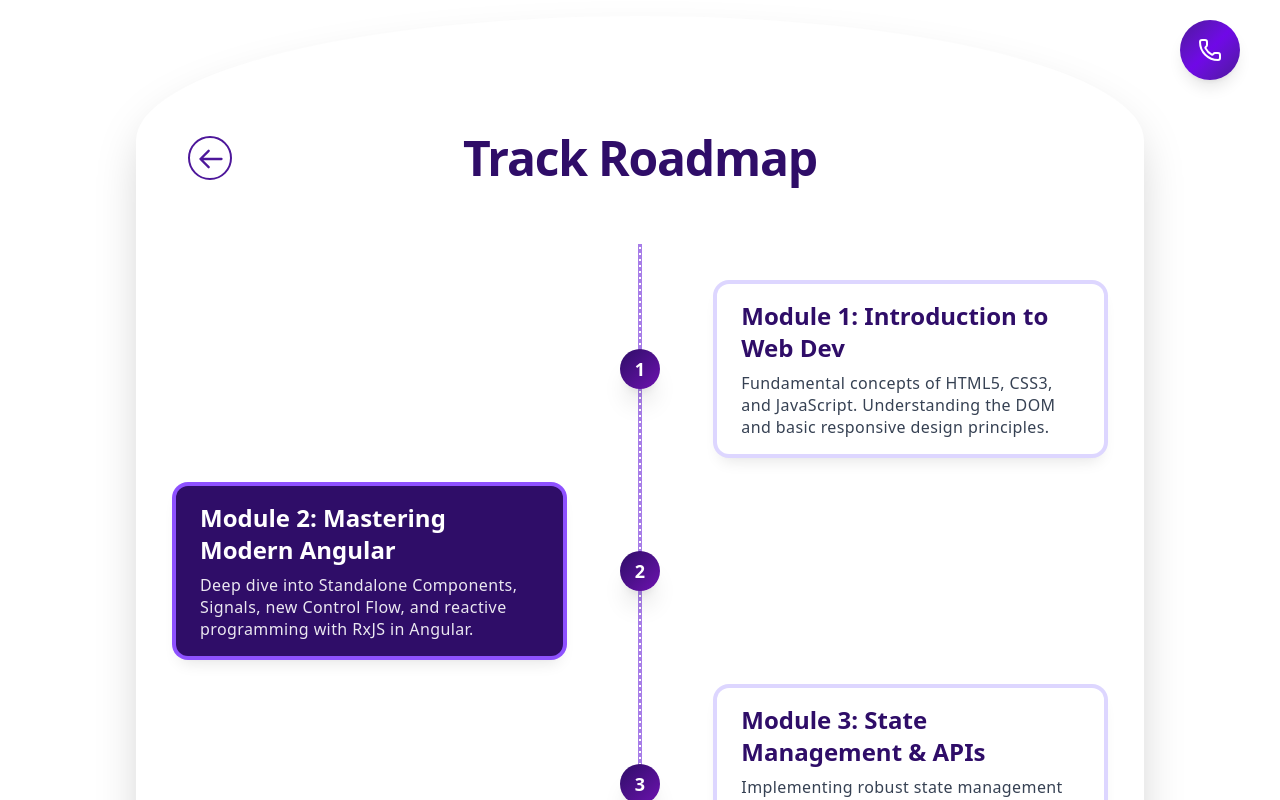
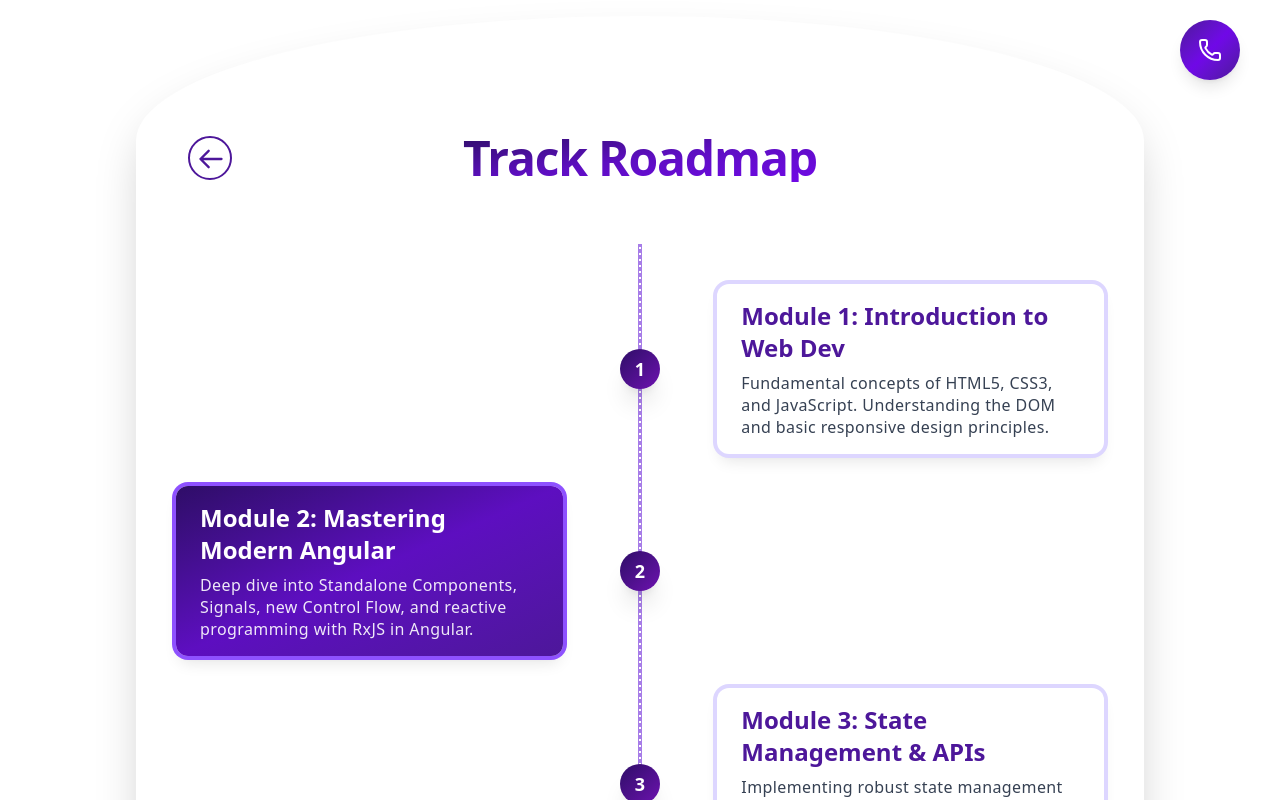
Before and after one commit to marinaeleshaa/Eduverse, an Angular app: page /roadmap/courses in a window 1280 px wide. Shown: the part 640-1440 px from the top of the page. Built offline with nearby package versions, Linux system fonts and the light colour scheme.

Commit message:
edit on roadmap colors

```diff
--- a/src/app/components/roadmap/coursedetails-page/coursedetails-page.html
+++ b/src/app/components/roadmap/coursedetails-page/coursedetails-page.html
@@ -23,7 +23,7 @@
           </svg>
         </button>
         <h2
-          class="text-2xl md:text-4xl lg:text-5xl font-extrabold text-violet-950 tracking-tight absolute left-1/2 transform -translate-x-1/2"
+          class="text-2xl md:text-4xl lg:text-5xl font-extrabold bg-clip-text text-transparent bg-gradient-to-br from-violet-950 via-violet-800 to-violet-700 tracking-tight absolute left-1/2 transform -translate-x-1/2"
         >
           Course Name
         </h2>
@@ -275,7 +275,7 @@
 
       <!-- Community Reviews & Comments -->
       <section class="max-w-6xl mx-auto mt-12 pt-6 border-t-2 border-violet-100">
-        <h2 class="text-2xl md:text-3xl font-bold text-violet-900 mb-6">
+        <h2 class="text-2xl md:text-3xl font-bold bg-clip-text text-transparent bg-gradient-to-br from-violet-950 via-violet-800 to-violet-900 mb-6">
           Community Reviews & Comments
         </h2>
 
--- a/src/app/components/roadmap/courses-page/courses-page.html
+++ b/src/app/components/roadmap/courses-page/courses-page.html
@@ -23,7 +23,7 @@
             ></path>
           </svg>
         </button>
-        <h2  class="text-2xl md:text-4xl lg:text-5xl font-extrabold text-violet-950 tracking-tight absolute left-1/2 transform -translate-x-1/2">
+        <h2  class="text-2xl md:text-4xl lg:text-5xl font-extrabold bg-clip-text text-transparent bg-gradient-to-br from-violet-950 via-violet-800 to-violet-700 tracking-tight absolute left-1/2 transform -translate-x-1/2">
           Track Roadmap
         </h2>
       </div>
@@ -55,13 +55,13 @@
               class="order-1 rounded-xl shadow-lg w-10/12 md:w-5/12 px-6 py-4 transition-all duration-300 transform hover:scale-[1.02] cursor-pointer ring-4"
               [ngClass]="{
                 'bg-white ring-violet-200': isEven,
-                'bg-violet-950 ring-violet-500 text-white': !isEven
+                'bg-gradient-to-br from-violet-950 via-violet-800 to-violet-900 ring-violet-500 text-white': !isEven
               }"
             >
               <h3
                 class="mb-2 font-extrabold text-xl lg:text-2xl"
                 [ngClass]="{
-                  'text-violet-950': isEven,
+                  'text-violet-900': isEven,
                   'text-white': !isEven
                 }"
               >
--- a/src/app/components/roadmap/tracks-page/tracks-page.html
+++ b/src/app/components/roadmap/tracks-page/tracks-page.html
@@ -2,7 +2,7 @@
   <!-- CONVEX SHAPE CONTAINER -->
   <div class="shadow-2xl rounded-b-xl convex-top-shape bg-white overflow-hidden">
     <div class="pt-20 pb-10 px-6 sm:px-10">
-      <h2 class="text-2xl md:text-4xl lg:text-5xl font-extrabold text-violet-950 mb-8 text-center tracking-tight">
+      <h2 class="text-2xl md:text-4xl lg:text-5xl font-extrabold bg-clip-text text-transparent bg-gradient-to-br from-violet-950 via-violet-800 to-violet-700 mb-8 text-center tracking-tight p-2">
         Explore Learning Tracks
       </h2>
 
```
